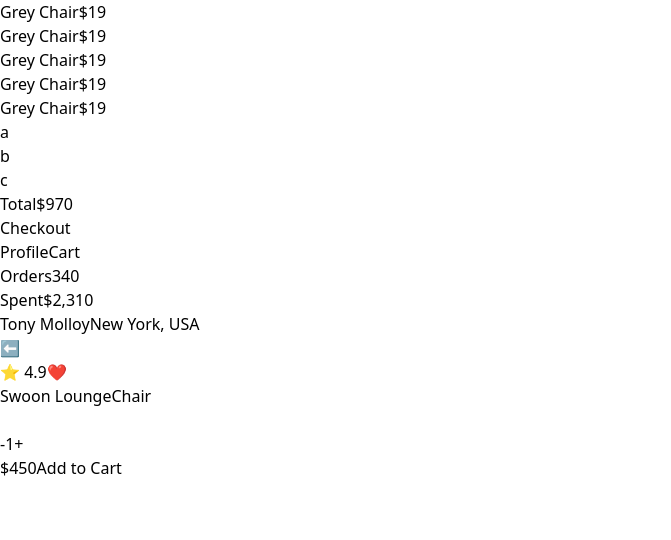
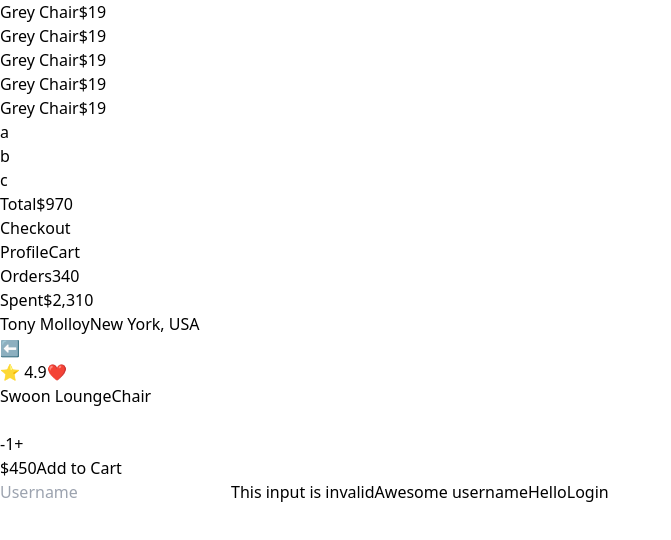
Before and after one commit to HyeonWooGa/tailwind-css__practice, a Next.js app: page / in a window 1280 px wide. Shown: the top 540 px of the page, without its empty margins (0-671 px from the left). Built offline with nearby package versions, Linux system fonts and the light colour scheme.

Commit message:
💄style: group, peer practice

```diff
--- a/pages/index.tsx
+++ b/pages/index.tsx
@@ -30,7 +30,7 @@ const Home: NextPage = () => {
           Checkout
         </button>
       </div>
-      <div className="bg-white rounded-3xl shadow-xl overflow-hidden">
+      <div className="bg-white rounded-3xl shadow-xl overflow-hidden group">
         <div className="bg-blue-500 p-6 pb-24 flex items-center justify-between">
           <span className="text-white text-2xl">Profile</span>
           <span className="text-white">Cart</span>
@@ -41,7 +41,7 @@ const Home: NextPage = () => {
               <span className="text-sm text-gray-500">Orders</span>
               <span className="font-medium">340</span>
             </div>
-            <div className="h-24 w-24 bg-red-400 rounded-full" />
+            <div className="h-24 w-24 bg-red-400 rounded-full group-hover:bg-red-300" />
             <div className="flex flex-col items-center">
               <span className="text-sm text-gray-500">Spent</span>
               <span className="font-medium">$2,310</span>
@@ -89,6 +89,22 @@ const Home: NextPage = () => {
           </div>
         </div>
       </div>
+      <form className="flex flex-col space-y-2">
+        <input
+          type="text"
+          required
+          placeholder="Username"
+          className="border p-1 peer border-gray-400 rounded-md"
+        />
+        <span className="peer-invalid:text-yellow-400  peer-valid:hidden">
+          This input is invalid
+        </span>
+        <span className="peer-valid:text-green-400  peer-invalid:hidden">
+          Awesome username
+        </span>
+        <span className="hidden peer-hover:block">Hello</span>
+        <input type="submit" value="Login" className="bg-white" />
+      </form>
     </div>
   );
 };
```
